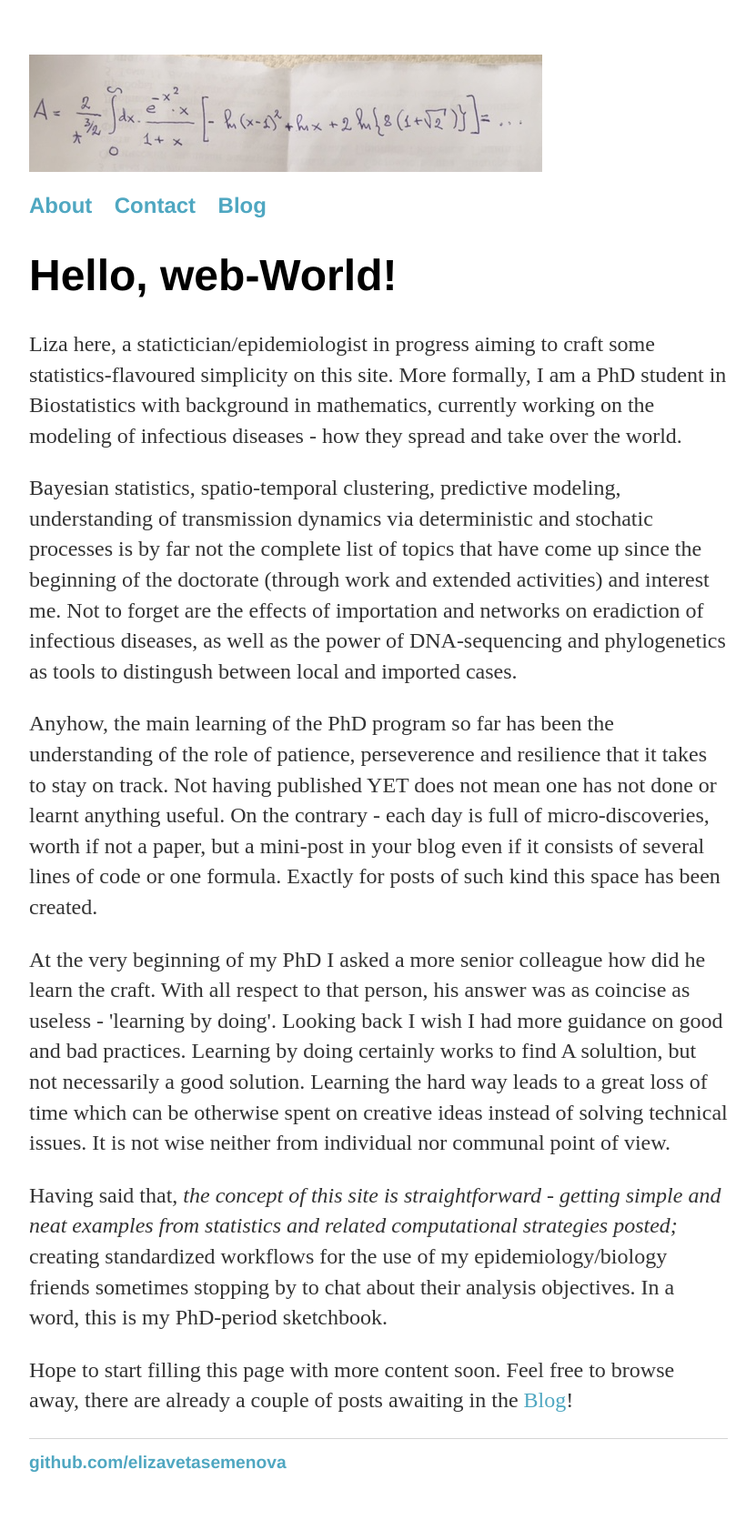
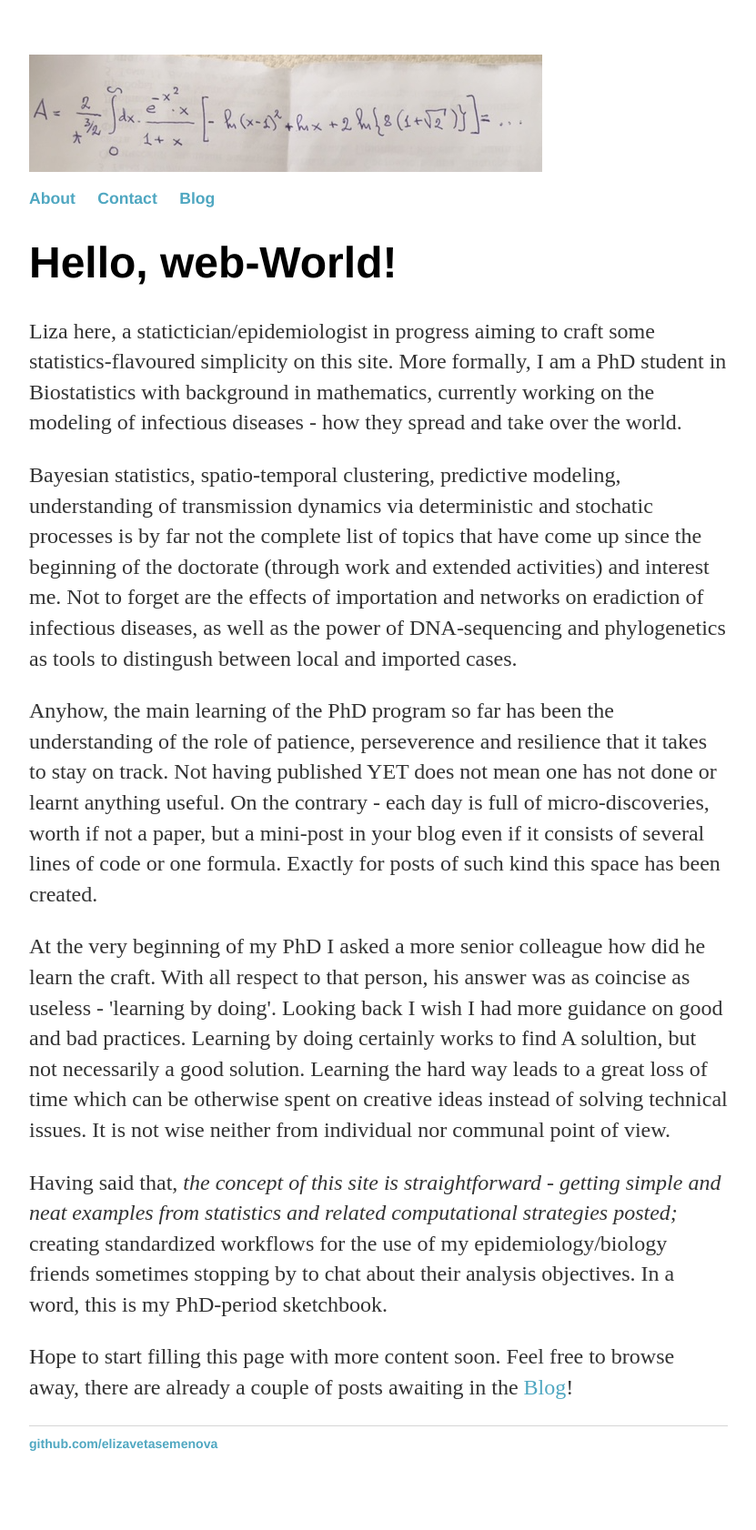
Before and after one commit to elizavetasemenova/elizavetasemenova.github.io, a Jekyll site: the page built from index.html, in a window 1280 px wide. Shown: the whole page at 91% size, without its empty margins (224-1055 px from the left). Built offline with Jekyll 4.4.1, drawn with Linux system fonts in a browser that asks for light colours; after the commit the page ends 1656 px from its top, so only the background shows below that.

Commit message:
Update main.css

```diff
--- a/css/main.css
+++ b/css/main.css
@@ -30,8 +30,8 @@ p {
     color: #333;
 }
 ul li {
-    font-size: 1.5em;
-    line-height: 1.4em;
+    font-size: 1.1em;
+    line-height: 1.1em;
     color: #333;
 }
 
```
